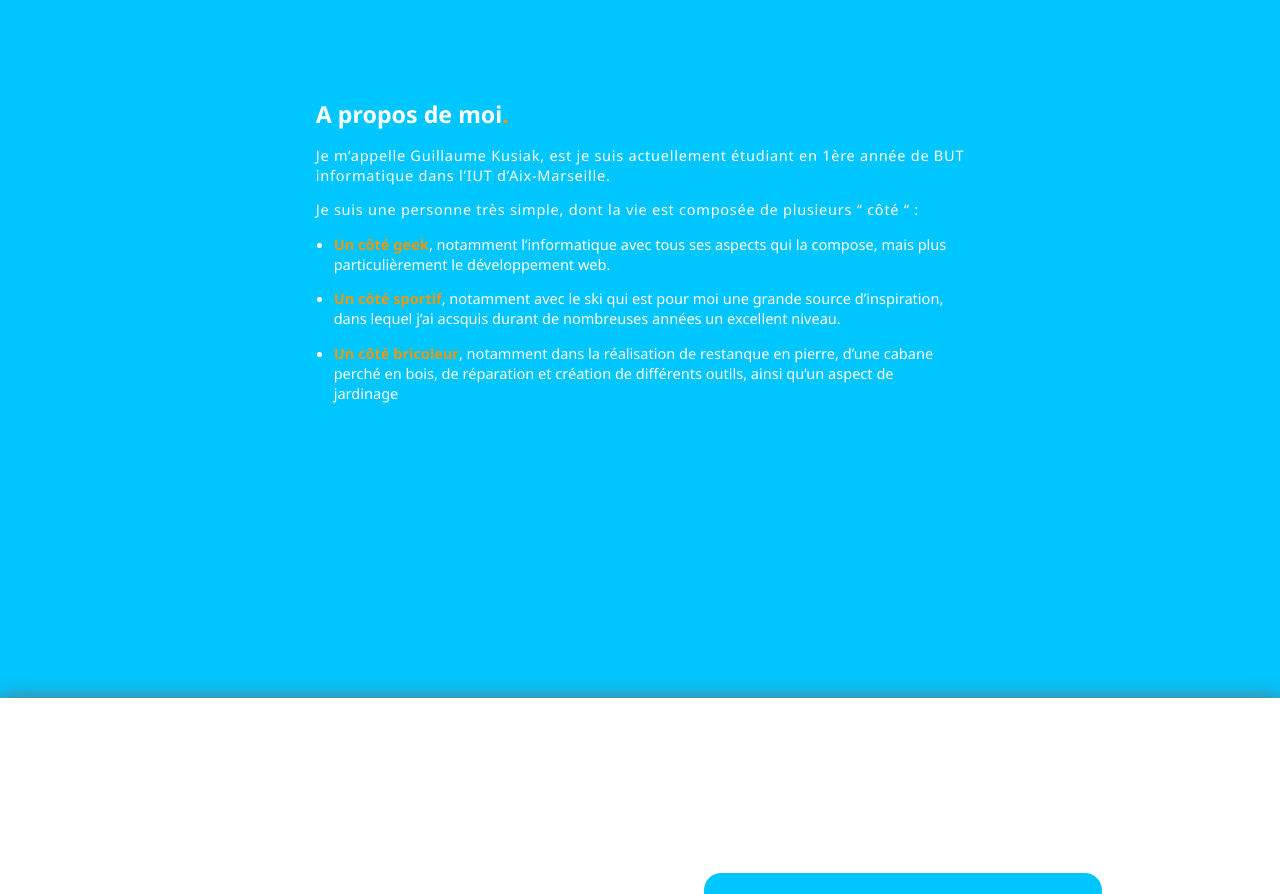
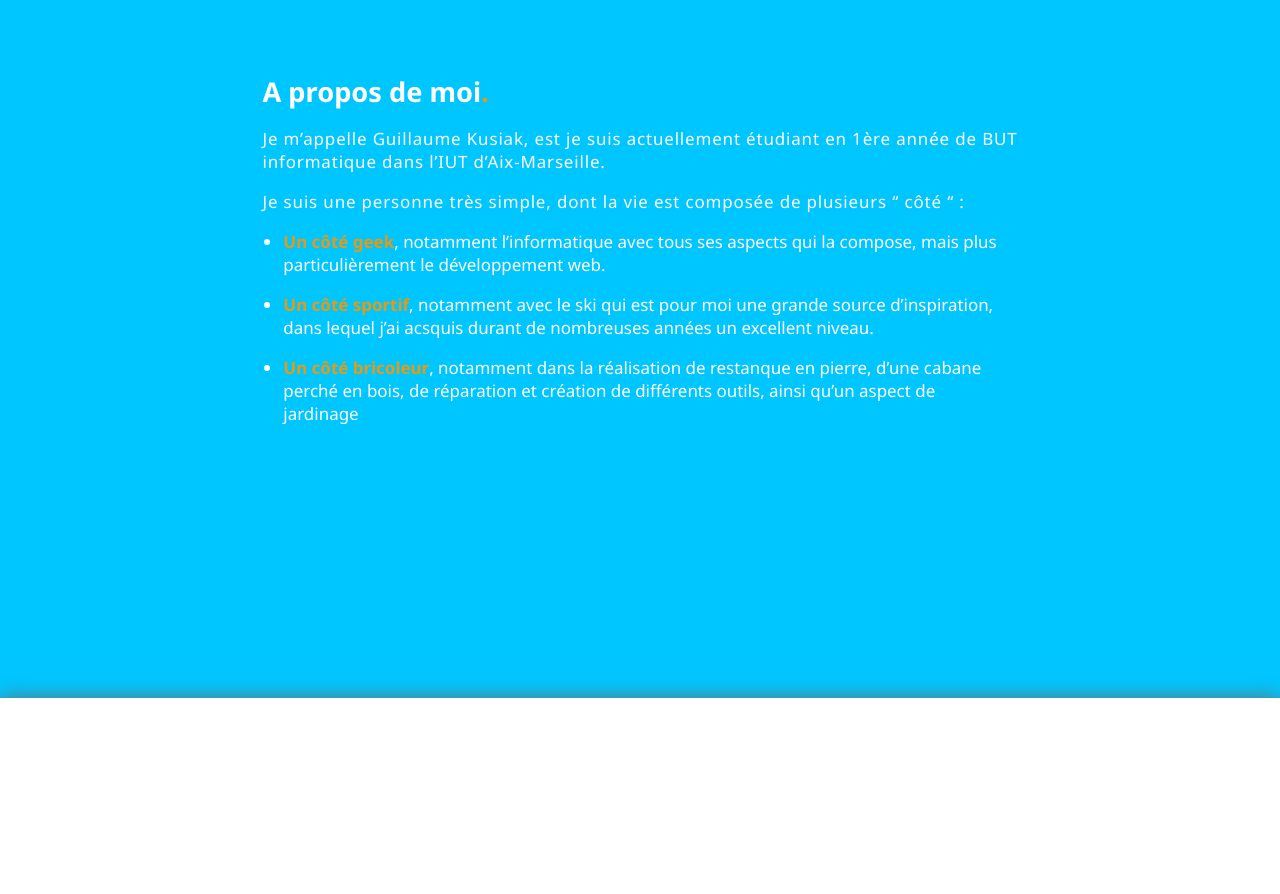
Before and after one commit to GuillaumeKusiak/Portfolio, a React (Create React App) app: page / in a window 1280 px wide. Shown: the part 1720-2614 px from the top of the page. Built offline with nearby package versions, Linux system fonts and the light colour scheme.

Commit message:
fix bug with responsive

```diff
--- a/src/styles/components/_content-about.scss
+++ b/src/styles/components/_content-about.scss
@@ -18,12 +18,12 @@
       margin: 1em 0 1em 0;
       color: white;
       letter-spacing: 0.05em;
-      font-size: calc(0.2vw + 1.5vh);
+      font-size: calc(0.2vw + 1.8vh);
     }
 
     h1{
       color: white;
-      font-size: calc(1vw + 1.3vh);
+      font-size: calc(1vw + 1.8vh);
 
       span{
         color: #E69915;
@@ -34,7 +34,7 @@
     li{
       color: white;
       margin-bottom: 1em;
-      font-size: calc(0.2vw + 1.5vh);
+      font-size: calc(0.2vw + 1.8vh);
 
       span{
         color: #E69915;
--- a/src/styles/components/_content-contact.scss
+++ b/src/styles/components/_content-contact.scss
@@ -29,14 +29,14 @@
   .contact{
     display: flex;
     flex-direction: column;
-    gap: 5em;
+    gap: calc(0.6vw + 10vh);
   }
   .email,.linkedin,.tel{
     display: flex;
     align-items: center;
     justify-content: space-evenly;
     font-size: calc(0.3vw + 1.7vh);
-    padding: 1em;
+    padding: calc(0.6vw + 0.8vh);
     border-radius: 1em;
     color: white;
     cursor: pointer;
--- a/src/styles/components/_navigation.scss
+++ b/src/styles/components/_navigation.scss
@@ -31,7 +31,7 @@ Nav{
   }
 
   li{
-    font-size: calc(0.6vw + 0.6vh);
+    font-size: calc(0.6vw + 0.8vh);
     padding: 1.5em;
   }
   .active{
```
